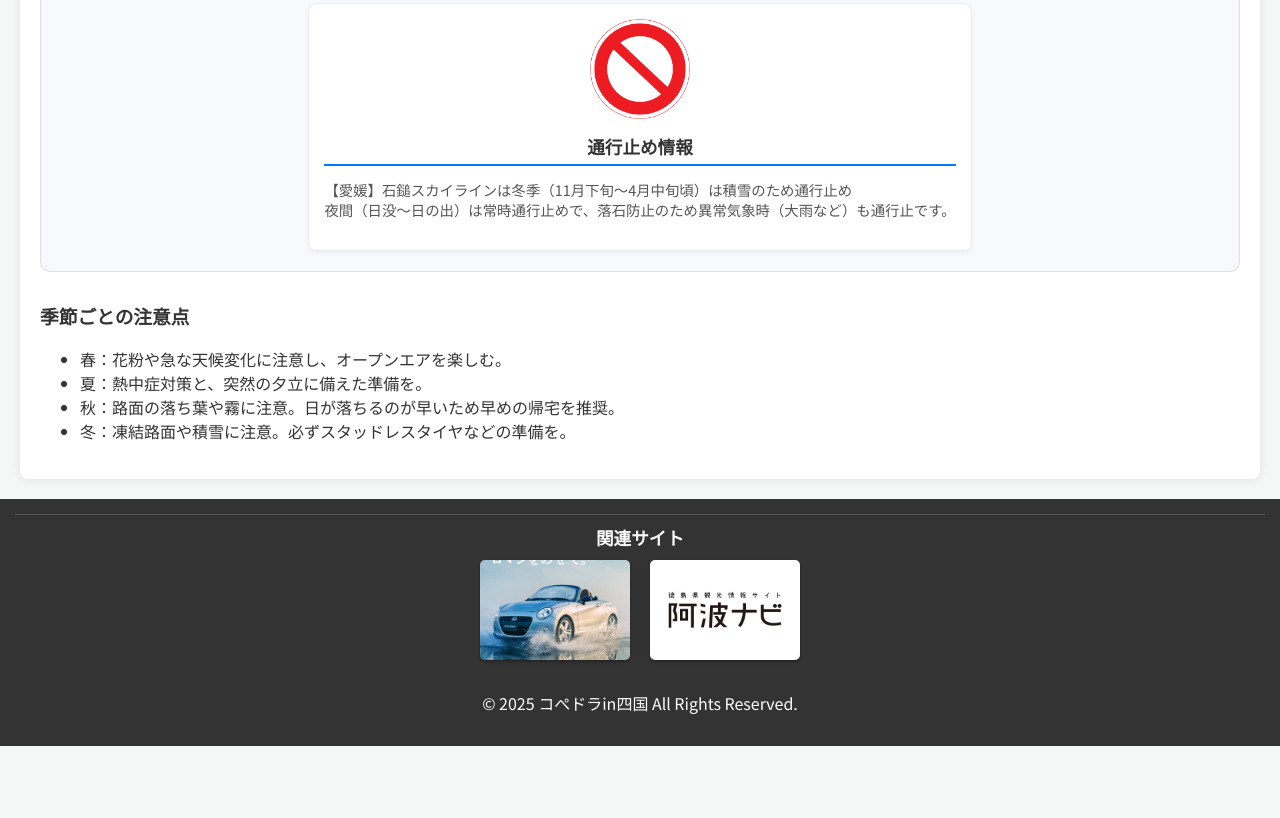
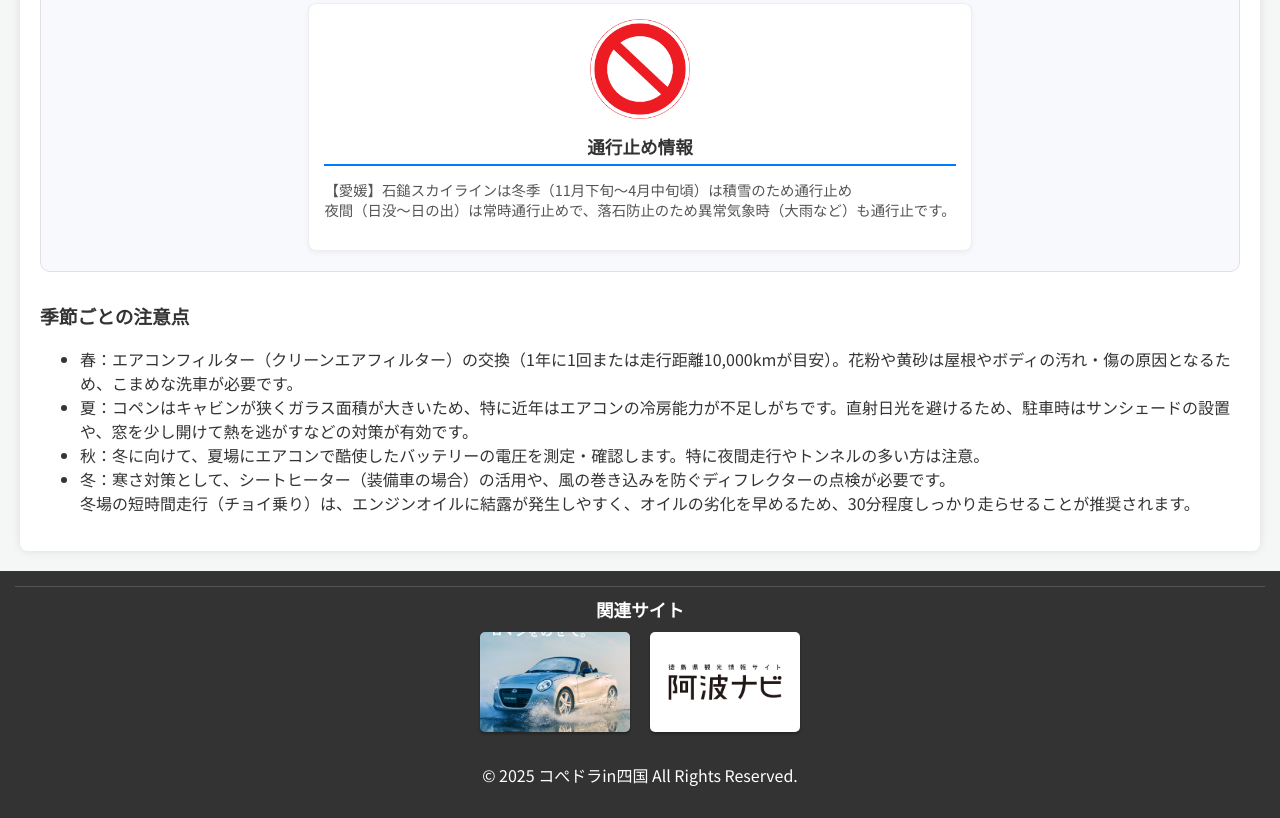
Before and after one commit to 24010510-cpu/tesuto, a plain HTML site: page doraibusupotto/drive_weather.html in a window 1280 px wide. Shown: the part 1179-1997 px from the top of the page. Before the commit the page ends 1925 px from the top, so only its background shows below. Drawn offline with Linux system fonts and the light colour scheme.

Commit message:
またもや変更

```diff
--- a/doraibusupotto/drive_weather.html
+++ b/doraibusupotto/drive_weather.html
@@ -127,10 +127,13 @@
 
         <h3>季節ごとの注意点</h3>
         <ul>
-            <li> 春：花粉や急な天候変化に注意し、オープンエアを楽しむ。</li>
-            <li> 夏：熱中症対策と、突然の夕立に備えた準備を。</li>
-            <li> 秋：路面の落ち葉や霧に注意。日が落ちるのが早いため早めの帰宅を推奨。</li>
-            <li> 冬：凍結路面や積雪に注意。必ずスタッドレスタイヤなどの準備を。</li>
+            <li> 春：エアコンフィルター（クリーンエアフィルター）の交換（1年に1回または走行距離10,000kmが目安）。花粉や黄砂は屋根やボディの汚れ・傷の原因となるため、こまめな洗車が必要です。</li>
+
+            <li> 夏：コペンはキャビンが狭くガラス面積が大きいため、特に近年はエアコンの冷房能力が不足しがちです。直射日光を避けるため、駐車時はサンシェードの設置や、窓を少し開けて熱を逃がすなどの対策が有効です。</li>
+
+            <li> 秋：冬に向けて、夏場にエアコンで酷使したバッテリーの電圧を測定・確認します。特に夜間走行やトンネルの多い方は注意。</li>
+
+            <li> 冬：寒さ対策として、シートヒーター（装備車の場合）の活用や、風の巻き込みを防ぐディフレクターの点検が必要です。<br>冬場の短時間走行（チョイ乗り）は、エンジンオイルに結露が発生しやすく、オイルの劣化を早めるため、30分程度しっかり走らせることが推奨されます。 </li>
         </ul>
     </main>
 
```
Also changed, not shown: doraibusupotto/drive_garage.html (+1 -1 lines), doraibusupotto/drive_map.html (+2 -1 lines).
